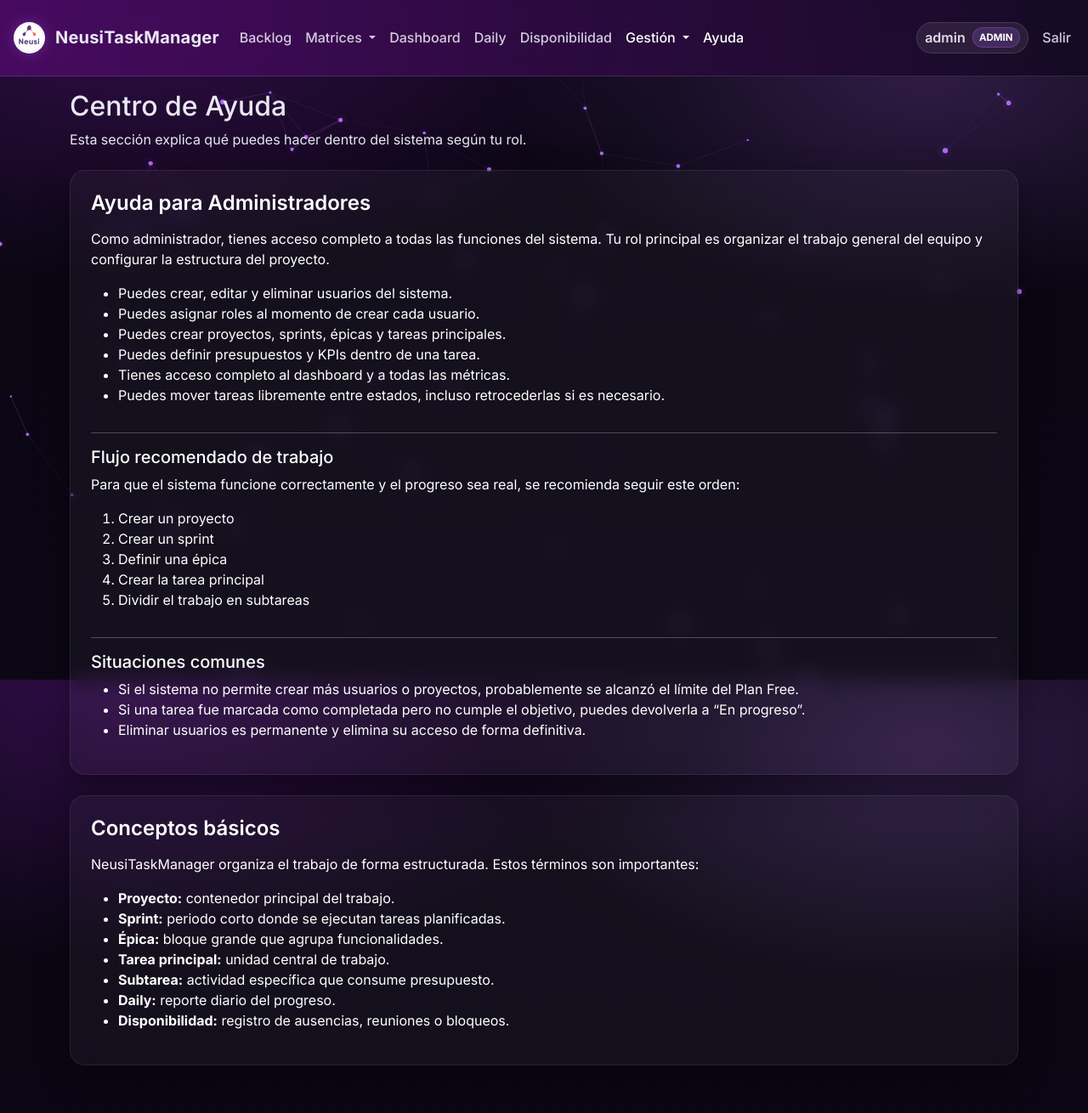
After one commit to JCARDONA1650/NEUSITASKMANAGER_LIMIT, a Django app: page /help/ in a window 1280 px wide. The commit adds this page. Shown: the whole page at 85% size. Run offline with Django 4.2, Linux system fonts and the light colour scheme; a user stored in the database is signed in.

Commit message:
Se desarrollo el boton de help con un filtro de Rol para la informacion

```diff
--- /dev/null
+++ b/core/static/core/css/help.css
@@ -0,0 +1,12 @@
+.neu-card {
+  background: rgba(255, 255, 255, 0.04);
+  border: 1px solid rgba(255, 255, 255, 0.08);
+  border-radius: 18px;
+  color: white;
+  backdrop-filter: blur(12px);
+}
+
+.neu-section-title {
+  font-weight: 600;
+  margin-bottom: 15px;
+}
--- /dev/null
+++ b/core/templates/core/help.html
@@ -0,0 +1,185 @@
+{% extends "base.html" %}
+{% load static %}
+{% load role_tags %}
+
+{% block title %}Ayuda{% endblock %}
+
+{% block extra_css %}
+<link rel="stylesheet" href="{% static 'core/css/help.css' %}">
+{% endblock %}
+
+{% block content %}
+<div class="neu-page">
+
+  <!-- HEADER -->
+  <div class="neu-page-head mb-4">
+    <h2 class="neu-title">Centro de Ayuda</h2>
+    <p class="neu-subtitle">
+      Esta sección explica qué puedes hacer dentro del sistema según tu rol.
+    </p>
+  </div>
+
+  <!-- ===================================================== -->
+  <!-- ADMIN -->
+  <!-- ===================================================== -->
+  {% if user|has_group:"admin" or user.is_superuser %}
+
+  <div class="card neu-card p-4 mb-4">
+    <h4 class="neu-section-title">Ayuda para Administradores</h4>
+
+    <p>
+      Como administrador, tienes acceso completo a todas las funciones del sistema.
+      Tu rol principal es organizar el trabajo general del equipo y configurar la estructura del proyecto.
+    </p>
+
+    <ul>
+      <li>Puedes crear, editar y eliminar usuarios del sistema.</li>
+      <li>Puedes asignar roles al momento de crear cada usuario.</li>
+      <li>Puedes crear proyectos, sprints, épicas y tareas principales.</li>
+      <li>Puedes definir presupuestos y KPIs dentro de una tarea.</li>
+      <li>Tienes acceso completo al dashboard y a todas las métricas.</li>
+      <li>Puedes mover tareas libremente entre estados, incluso retrocederlas si es necesario.</li>
+    </ul>
+
+    <hr>
+
+    <h5>Flujo recomendado de trabajo</h5>
+    <p>
+      Para que el sistema funcione correctamente y el progreso sea real, se recomienda seguir este orden:
+    </p>
+
+    <ol>
+      <li>Crear un proyecto</li>
+      <li>Crear un sprint</li>
+      <li>Definir una épica</li>
+      <li>Crear la tarea principal</li>
+      <li>Dividir el trabajo en subtareas</li>
+    </ol>
+
+    <hr>
+
+    <h5>Situaciones comunes</h5>
+    <ul>
+      <li>
+        Si el sistema no permite crear más usuarios o proyectos, probablemente se alcanzó el límite del Plan Free.
+      </li>
+      <li>
+        Si una tarea fue marcada como completada pero no cumple el objetivo, puedes devolverla a “En progreso”.
+      </li>
+      <li>
+        Eliminar usuarios es permanente y elimina su acceso de forma definitiva.
+      </li>
+    </ul>
+  </div>
+
+  <!-- ===================================================== -->
+  <!-- LEADER / SCRUM -->
+  <!-- ===================================================== -->
+  {% elif user|has_group:"leader" or user|has_group:"scrum" %}
+
+  <div class="card neu-card p-4 mb-4">
+    <h4 class="neu-section-title">Ayuda para Líderes o Scrum</h4>
+
+    <p>
+      Este rol está enfocado en la gestión diaria del trabajo del equipo.
+      Puedes organizar tareas, hacer seguimiento y asegurar que el sprint avance correctamente.
+    </p>
+
+    <ul>
+      <li>Puedes crear y administrar tareas operativas del equipo.</li>
+      <li>Puedes actualizar estados y gestionar subtareas.</li>
+      <li>Puedes usar las matrices para organizar prioridades.</li>
+      <li>Puedes consultar el dashboard para revisar avances generales.</li>
+    </ul>
+
+    <hr>
+
+    <h5>Restricciones del rol</h5>
+    <ul>
+      <li>No puedes crear usuarios ni modificar roles.</li>
+      <li>No tienes control total sobre la estructura global del sistema.</li>
+    </ul>
+
+    <hr>
+
+    <h5>Situaciones comunes</h5>
+    <ul>
+      <li>
+        Si no ves el menú de usuarios, es porque esa función es exclusiva del administrador.
+      </li>
+      <li>
+        Si una tarea no avanza, revisa si tiene subtareas pendientes o presupuesto insuficiente.
+      </li>
+    </ul>
+  </div>
+
+  <!-- ===================================================== -->
+  <!-- USUARIO NORMAL -->
+  <!-- ===================================================== -->
+  {% else %}
+
+  <div class="card neu-card p-4 mb-4">
+    <h4 class="neu-section-title">Ayuda para Usuarios</h4>
+
+    <p>
+      Como usuario normal, tu acceso está enfocado únicamente en ejecutar tareas asignadas.
+      No necesitas configurar proyectos, solo trabajar sobre tus pendientes.
+    </p>
+
+    <ul>
+      <li>Puedes ver únicamente las tareas que te fueron asignadas.</li>
+      <li>Puedes avanzar tareas hacia adelante dentro del flujo de trabajo.</li>
+      <li>Puedes registrar tu Daily para reportar avances e impedimentos.</li>
+      <li>Puedes registrar disponibilidad si tienes ausencias o bloqueos.</li>
+    </ul>
+
+    <hr>
+
+    <h5>Limitaciones importantes</h5>
+    <ul>
+      <li>No puedes crear proyectos, épicas o tareas principales.</li>
+      <li>No puedes mover tareas hacia estados anteriores.</li>
+      <li>Si necesitas permisos adicionales, debes contactar a un administrador.</li>
+    </ul>
+
+    <hr>
+
+    <h5>Situaciones comunes</h5>
+    <ul>
+      <li>
+        Si el sistema no te deja retroceder una tarea, es una restricción normal del rol.
+      </li>
+      <li>
+        Si no ves tareas nuevas, solo aparecerán aquellas que hayan sido asignadas directamente a ti.
+      </li>
+      <li>
+        El Daily debe registrarse dentro del horario establecido por el equipo.
+      </li>
+    </ul>
+  </div>
+
+  {% endif %}
+
+  <!-- ===================================================== -->
+  <!-- GENERAL -->
+  <!-- ===================================================== -->
+  <div class="card neu-card p-4 mb-4">
+    <h4 class="neu-section-title">Conceptos básicos</h4>
+
+    <p>
+      NeusiTaskManager organiza el trabajo de forma estructurada. Estos términos son importantes:
+    </p>
+
+    <ul>
+      <li><strong>Proyecto:</strong> contenedor principal del trabajo.</li>
+      <li><strong>Sprint:</strong> periodo corto donde se ejecutan tareas planificadas.</li>
+      <li><strong>Épica:</strong> bloque grande que agrupa funcionalidades.</li>
+      <li><strong>Tarea principal:</strong> unidad central de trabajo.</li>
+      <li><strong>Subtarea:</strong> actividad específica que consume presupuesto.</li>
+      <li><strong>Daily:</strong> reporte diario del progreso.</li>
+      <li><strong>Disponibilidad:</strong> registro de ausencias, reuniones o bloqueos.</li>
+    </ul>
+  </div>
+
+</div>
+{% endblock %}
--- a/core/urls.py
+++ b/core/urls.py
@@ -38,6 +38,8 @@ from core.views import (
 
     # Matrices
     matrix_priority, matrix_status, export_matrix_pdf,
+    # Help
+    help_page,
 )
 
 urlpatterns = [
@@ -131,4 +133,11 @@ urlpatterns = [
     path("matrix/priority/", matrix_priority, name="matrix_priority"),
     path("matrix/status/", matrix_status, name="matrix_status"),
     path("matrix/priority/export/", export_matrix_pdf, name="export_matrix_pdf"),
+
+    # ------------------------------------------------------------------
+    # HELP
+    # ------------------------------------------------------------------
+    path("help/", help_page, name="help_page"),
+
+
 ]
--- a/core/views/__init__.py
+++ b/core/views/__init__.py
@@ -5,6 +5,8 @@ from .home_views import home
 from .project_views import project_list, project_create, project_update, project_delete
 from .sprint_views import sprint_list, sprint_create, sprint_update, sprint_delete
 from .epic_views import epic_list, epic_create, epic_update, epic_delete
+from .help_views import help_page
+
 
 from .task_views import (
     task_list,
--- /dev/null
+++ b/core/views/help_views.py
@@ -0,0 +1,6 @@
+from django.shortcuts import render
+from django.contrib.auth.decorators import login_required
+
+@login_required
+def help_page(request):
+    return render(request, "core/help.html")
--- a/templates/base.html
+++ b/templates/base.html
@@ -128,6 +128,11 @@
               </li>
 
             {% endif %}
+            <li class="nav-item">
+              <a class="nav-link neu-link neu-link-strong" href="{% url 'help_page' %}">
+                Ayuda
+              </a>
+            </li>
 
           {% endif %}
         </ul>
```
Also changed, not shown: db.sqlite3.
